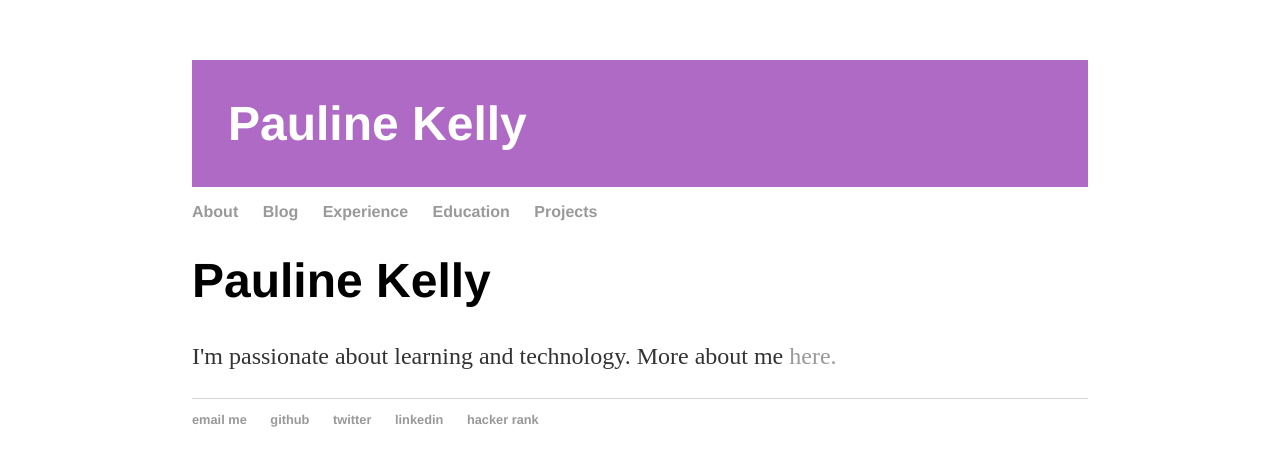
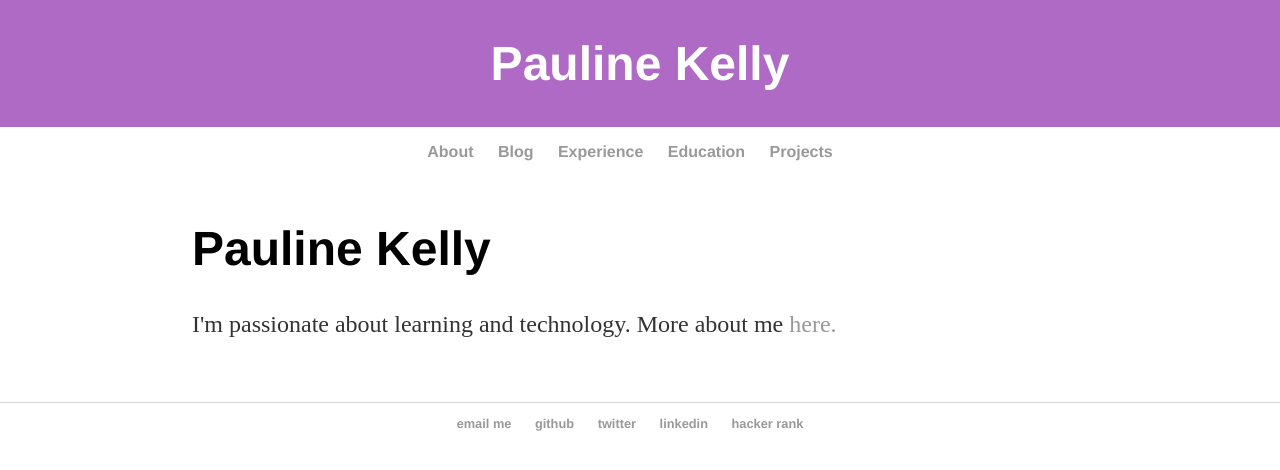
Before and after one commit to Sebbenbear/sebbenbear.github.io, a Jekyll site: the page built from index.html, in a window 1280 px wide. Shown: the top 470 px of the page. Built offline with Jekyll 4.4.1, drawn with Linux system fonts in a browser that asks for light colours.

Commit message:
centered text and reduced margin in header

```diff
--- a/css/main.css
+++ b/css/main.css
@@ -1,6 +1,6 @@
 body {
-    margin: 60px auto;
-    width: 70%;
+    margin: 0px auto;
+    text-align: center;
 }
 
 .heading {
@@ -61,3 +61,9 @@ ul.posts li {
 .current {
     color: #AE6AC5
 }
+
+.container {
+    margin: 60px auto;
+    width: 70%;
+    text-align: -webkit-left;
+}
```
